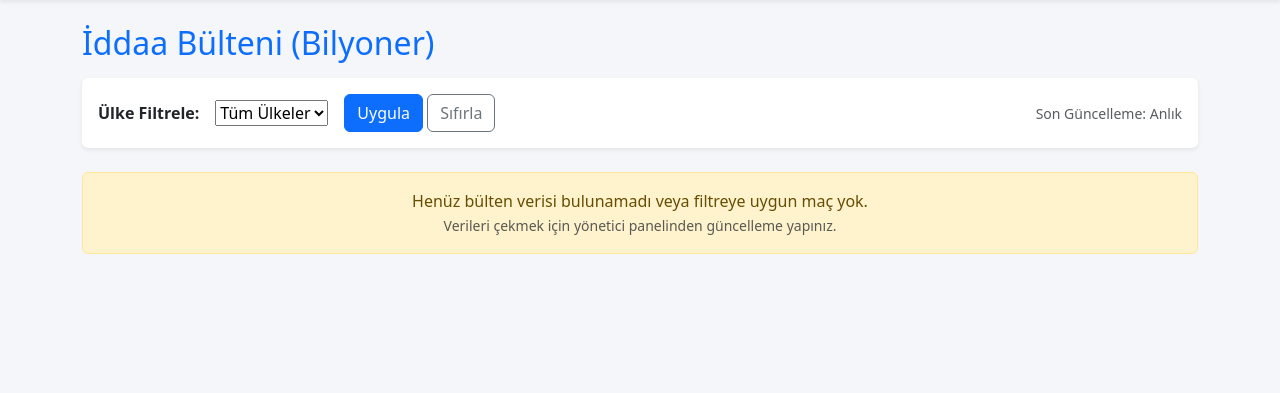
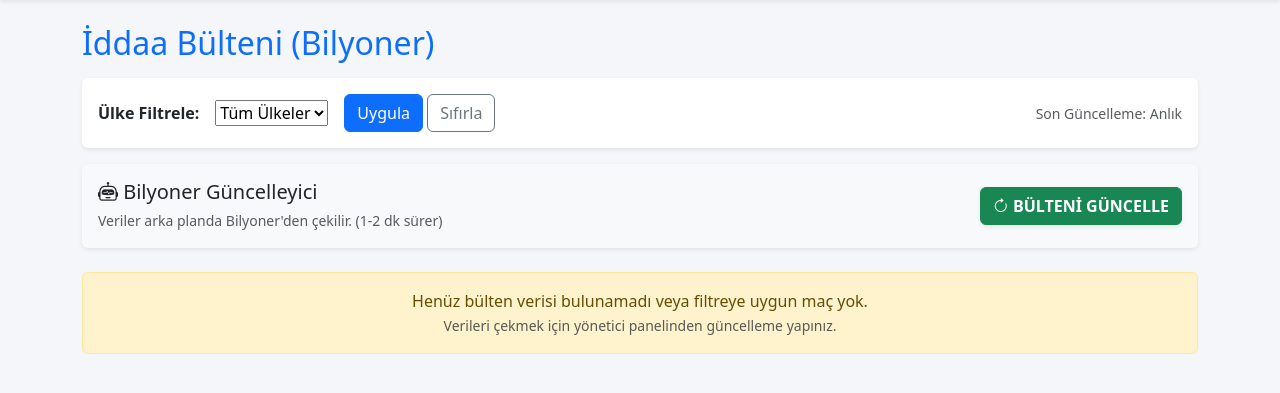
Before and after one commit to argunvaran/wizard-scrap, a Django app: page /bulletin/ in a window 1280 px wide. Shown: the part 80-473 px from the top of the page. Run offline with Django 5.2, Linux system fonts and the light colour scheme; the visitor is signed in with stand-in values (Sample User, id 1); data that the repository does not hold is empty.

Commit message:
Add Bilyoner scraper button to Bulletin page for admins

```diff
--- a/data_manager/templates/bulletin.html
+++ b/data_manager/templates/bulletin.html
@@ -21,6 +21,40 @@
                 </div>
             </form>
         </div>
+
+        {% if show_update_button %}
+        <!-- Admin-Only Scrape Trigger -->
+        <div class="card p-3 shadow-sm mt-3 bg-light border-warning">
+            <div class="d-flex align-items-center justify-content-between">
+                <div>
+                    <h5 class="mb-1 text-dark"><i class="bi bi-robot"></i> Bilyoner Güncelleyici</h5>
+                    <small class="text-muted">Veriler arka planda Bilyoner'den çekilir. (1-2 dk sürer)</small>
+                </div>
+                <div>
+                    <form action="{% url 'run_web_scraper' %}" method="post" id="scrapeForm">
+                        {% csrf_token %}
+                        <button type="submit" class="btn btn-success fw-bold shadow-sm">
+                            <span class="spinner-border spinner-border-sm d-none me-2" role="status" aria-hidden="true"
+                                id="loadingSpinner"></span>
+                            <i class="bi bi-arrow-clockwise"></i> BÜLTENİ GÜNCELLE
+                        </button>
+                    </form>
+                </div>
+            </div>
+        </div>
+
+        <script>
+            document.getElementById('scrapeForm').addEventListener('submit', function () {
+                var btn = this.querySelector('button');
+                var spinner = document.getElementById('loadingSpinner');
+                btn.classList.add('disabled');
+                btn.innerHTML = 'İşlem Başlatılıyor...';
+                btn.prepend(spinner);
+                spinner.classList.remove('d-none');
+            });
+        </script>
+        {% endif %}
+
     </div>
 </div>
 
@@ -57,9 +91,11 @@
                         </td>
                         <td class="small">{{ match.league }}</td>
                         <td class="fw-bold">{{ match.match_time }}</td>
-                        <td class="text-end pe-3 {% if match.ms_1 < match.ms_2 %}fw-bold{% endif %}">{{ match.home_team }}</td>
+                        <td class="text-end pe-3 {% if match.ms_1 < match.ms_2 %}fw-bold{% endif %}">{{ match.home_team
+                            }}</td>
 
-                        <td class="text-start ps-3 {% if match.ms_2 < match.ms_1 %}fw-bold{% endif %}">{{ match.away_team }}</td>
+                        <td class="text-start ps-3 {% if match.ms_2 < match.ms_1 %}fw-bold{% endif %}">{{
+                            match.away_team }}</td>
 
 
                         <!-- Odds -->
--- a/data_manager/views.py
+++ b/data_manager/views.py
@@ -119,7 +119,8 @@ def bulletin(request):
     context = {
         'form': form,
         'matches': queryset,
-        'selected_country': selected_country
+        'selected_country': selected_country,
+        'show_update_button': request.user.is_superuser
     }
     return render(request, 'bulletin.html', context)
 
```
